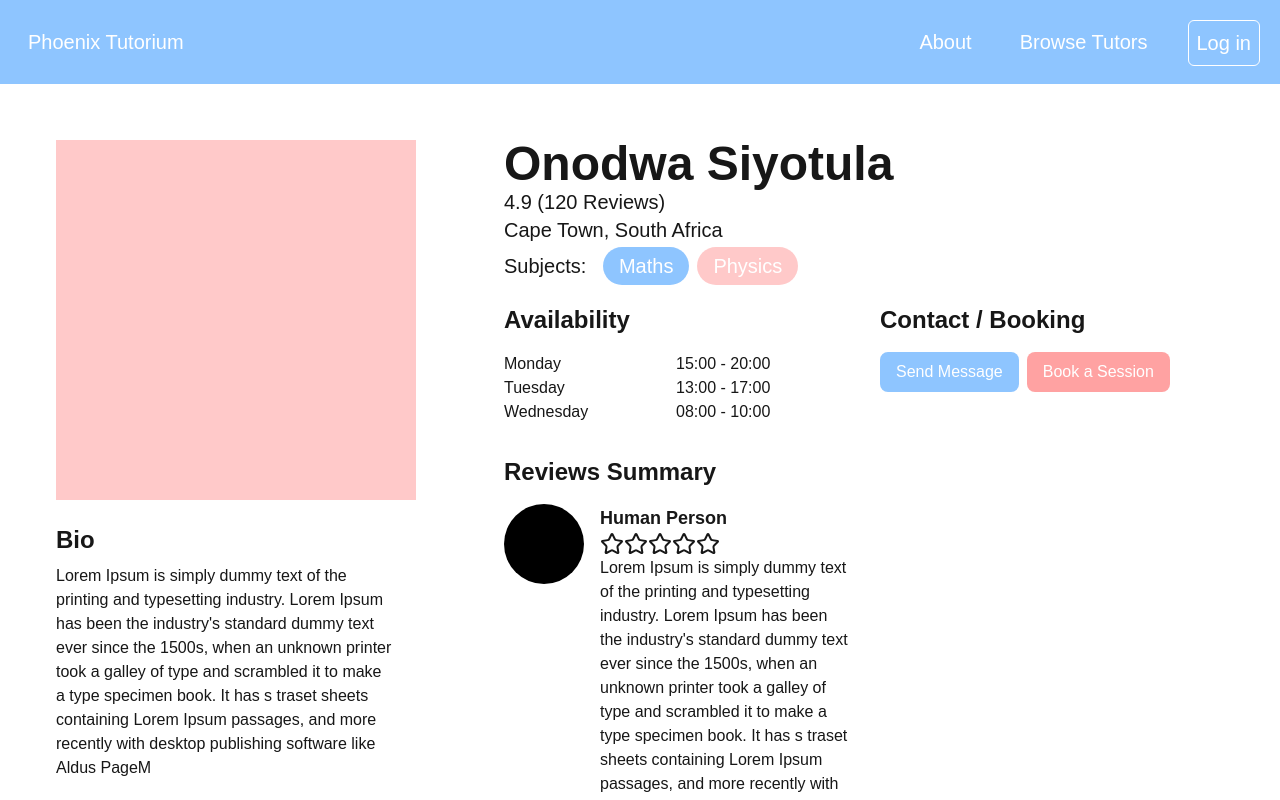
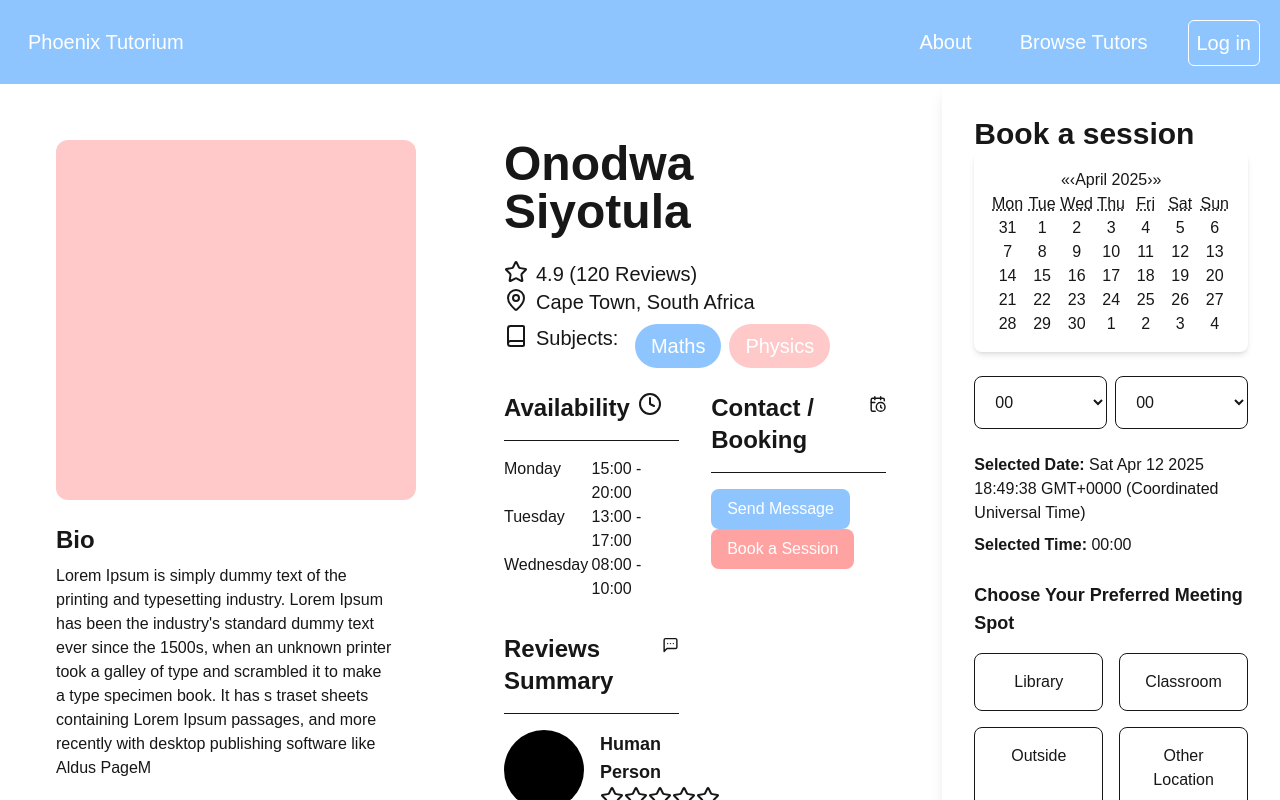
Before and after one commit to Argusham/tutor, a Next.js app: page /profile in a window 1280 px wide. Both pictures are taken after a click on the button "Book a Session". Shown: the top 800 px of the page. Built offline with nearby package versions, Linux system fonts and the light colour scheme.

Commit message:
More logic for booking component

```diff
--- a/package.json
+++ b/package.json
@@ -13,6 +13,7 @@
     "lucide-react": "^0.487.0",
     "next": "15.2.4",
     "react": "^19.0.0",
+    "react-calendar": "^5.1.0",
     "react-dom": "^19.0.0"
   },
   "devDependencies": {
--- a/src/app/(main)/profile/page.tsx
+++ b/src/app/(main)/profile/page.tsx
@@ -1,8 +1,14 @@
 "use client"
 import React, { useState } from 'react'
-import { Star } from 'lucide-react';
+import { Star, MapPin, Book, Clock, CalendarClock, MessageSquareMore } from 'lucide-react';
+import dynamic from 'next/dynamic';
+
+const SideBarBooking = dynamic(() => import('../../components/pages/Profile/SideBarBooking'), {
+  ssr: false,
+});
 
 const Profile = () => {
+    const [isSideBarOpened, setIsSideBarOpened] = useState<boolean>(false);
     const [subjects, setSubjects] = useState<String[]>(["Maths", "Physics"]);
     const [availabilityDays, setAvailabilityDays] = useState<{ day: string, startTime: string, endTime: string }[]>([
         {
@@ -25,7 +31,7 @@ const Profile = () => {
     return (
         <div className="flex h-[100vh]">
             <div className="w-[35%] p-14">
-                <div className="bg-red-200 w-90 h-90"></div>
+                <div className="bg-red-200 w-90 h-90 rounded-xl"></div>
                 <div>
                     <h1 className="font-bold text-2xl mt-6 mb-2">Bio</h1>
                     <p>Lorem Ipsum is simply dummy text of the printing and typesetting industry. Lorem Ipsum has been the industry's standard dummy text ever since the 1500s, when an unknown printer took a galley of type and scrambled it to make a type specimen book. It has s traset sheets containing Lorem Ipsum passages, and more recently with desktop publishing software like Aldus PageM</p>
@@ -33,11 +39,11 @@ const Profile = () => {
             </div>
             <div className="w-full p-14">
                 <div className="">
-                    <h1 className="text-5xl font-bold">Onodwa Siyotula</h1>
-                    <h2 className="text-xl"> 4.9 (120 Reviews)</h2>
-                    <h2 className="text-xl mb-2">Cape Town, South Africa</h2>
-                    <span className="text-xl">
-                        Subjects:&nbsp; &nbsp;
+                    <h1 className="text-5xl font-bold mb-6">Onodwa Siyotula</h1>
+                    <h2 className="text-xl flex"><Star className="mr-2" /> 4.9 (120 Reviews)</h2>
+                    <h2 className="text-xl flex mb-2"><MapPin className="mr-2" /> Cape Town, South Africa</h2>
+                    <span className="text-xl flex">
+                        <Book className="mr-2" /> Subjects:&nbsp; &nbsp;
                         {subjects.map((subject, index) => (
                             <span key={index} className={`px-4 py-2 text-white rounded-full mr-2 ${index % 2 != 0 ? 'bg-red-200' : 'bg-blue-300'}`}>{subject}</span>
                         ))}
@@ -45,7 +51,8 @@ const Profile = () => {
                 </div>
                 <div className="grid grid-cols-2 mt-6 gap-8">
                     <div>
-                        <h2 className="mb-4 text-2xl font-bold">Availability</h2>
+                        <h2 className="mb-4 text-2xl font-bold flex align-baseline">Availability <Clock className="ml-2" /></h2>
+                        <hr className="mb-4" />
                         {availabilityDays.map(({ day, startTime, endTime }, index) =>
                             <div key={index} className="grid grid-cols-2">
                                 <div>{day}</div>
@@ -54,14 +61,16 @@ const Profile = () => {
                         )}
                     </div>
                     <div>
-                        <h2 className="mb-4 font-bold text-2xl">Contact / Booking</h2>
+                        <h2 className="mb-4 font-bold text-2xl flex">Contact / Booking <CalendarClock className="ml-2" /></h2>
+                        <hr className="mb-4" />
                         <div className="">
-                            <button className="bg-blue-300 px-4 p-2 rounded-lg text-white mr-2">Send Message</button>
-                            <button className="bg-red-300 px-4 p-2 rounded-lg text-white">Book a Session</button>
+                            <button className="cursor-pointer bg-blue-300 px-4 p-2 rounded-lg text-white mr-2">Send Message</button>
+                            <button onClick={() => setIsSideBarOpened(true)} className="cursor-pointer bg-red-300 px-4 p-2 rounded-lg text-white">Book a Session</button>
                         </div>
                     </div>
                     <div>
-                        <h2 className="font-bold text-2xl mb-4">Reviews Summary</h2>
+                        <h2 className="font-bold text-2xl mb-4 flex">Reviews Summary <MessageSquareMore className="ml-2" /></h2>
+                        <hr className="mb-4" />
                         <div className="flex gap-4">
                             <div>
                                 <div className="h-20 w-20 rounded-full bg-black"></div>
@@ -72,13 +81,16 @@ const Profile = () => {
                                     {[1, 1, 1, 1, 1].map((item, index) => <div key={index}><Star /></div>)}
                                 </div>
                                 <div>
-                                    <p>Lorem Ipsum is simply dummy text of the printing and typesetting industry. Lorem Ipsum has been the industry's standard dummy text ever since the 1500s, when an unknown printer took a galley of type and scrambled it to make a type specimen book. It has s traset sheets containing Lorem Ipsum passages, and more recently with desktop publishing software like Aldus PageM</p>
+                                    <p>Lorem Ipsum is simply dummy text of the printing and typesetting industry. Lorem Ipsum has been the industry's standard dummy text ever since the 1500s, when an unknown printer took a galley of type and scrambled it to make a type specimen book.</p>
                                 </div>
                             </div>
                         </div>
                     </div>
                 </div>
             </div>
+            {isSideBarOpened && (
+                <SideBarBooking />
+            )}
         </div>
     )
 }
--- /dev/null
+++ b/src/app/components/pages/Profile/SideBarBooking.tsx
@@ -0,0 +1,75 @@
+"use client"
+import React, { useState, useEffect } from 'react';
+import Calendar from 'react-calendar';
+
+type ValuePiece = Date | null;
+
+type Value = ValuePiece | [ValuePiece, ValuePiece];
+const hours: string[] = [];
+const minutes: string[] = [];
+
+for (let i = 0; i < 24; i++) {
+    if (i < 10) {
+        hours[i] = `0${i}`;
+    } else {
+        hours[i] = `${i}`;
+    }
+}
+
+for (let i = 0; i < 60; i++) {
+    if (i < 10) {
+        minutes[i] = `0${i}`;
+    } else {
+        minutes[i] = `${i}`
+    }
+}
+
+const SideBarBooking = () => {
+    const [date, setDate] = useState<Value>(new Date());
+    const [time, setTime] = useState<string>("00:00");
+
+    const handleHourChange = (event: any) => {
+        let hours: string = event.target.value;
+        setTime(`${hours}:${time.split(":")[1]}`);
+    }
+
+    const handleMinuteChange = (event: any) => {
+        let minutes: string = event.target.value;
+        setTime(`${time.split(":")[0]}:${minutes}`)
+    }
+
+    return (
+        <div className="shadow-lg w-[900px] h-[100vh] p-8">
+            <h1 className="text-3xl font-bold">Book a session</h1>
+            <Calendar
+                onChange={setDate}
+                value={date}
+                className="shadow-md p-4 rounded-lg text-center" />
+            <div className="mt-6 flex gap-2">
+                <select className="border-1 p-4 rounded-lg w-full" onChange={handleHourChange}>
+                    {hours.map(hour => <option key={hour} value={hour}>{hour}</option>)}
+                </select>
+                <select className="border-1 p-4 rounded-lg w-full" onChange={handleMinuteChange}>
+                    {minutes.map((minute) => <option key={minute} value={minute}>{minute}</option> )}
+                </select>
+            </div>
+
+            <div className="mt-6"><span className="font-bold">Selected Date:</span> {date?.toString()}</div>
+            <div className="mt-2"><span className="font-bold">Selected Time:</span> {time?.toString()}</div>
+
+            <div className="mt-6">
+                <h3 className="font-bold text-lg">Choose Your Preferred Meeting Spot</h3>
+                <div className="grid grid-cols-2 gap-4 text-center mt-4">
+                    <div className="border-1 p-4 rounded-lg">Library</div>
+                    <div className="border-1 p-4 rounded-lg">Classroom</div>
+                    <div className="border-1 p-4 rounded-lg">Outside</div>
+                    <div className="border-1 p-4 rounded-lg">Other Location</div>
+                </div>
+            </div>
+
+            <button className="bg-gray-700 text-white p-2 w-full rounded-lg mt-4">Submit</button>
+        </div>
+    )
+}
+
+export default SideBarBooking;
```
Also changed, not shown: 1 other file (tests, documents, lock files or other folders).
